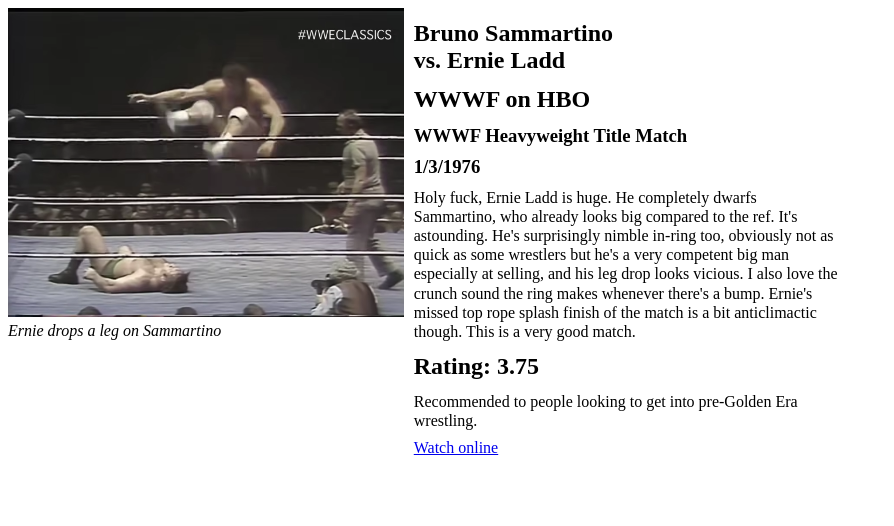
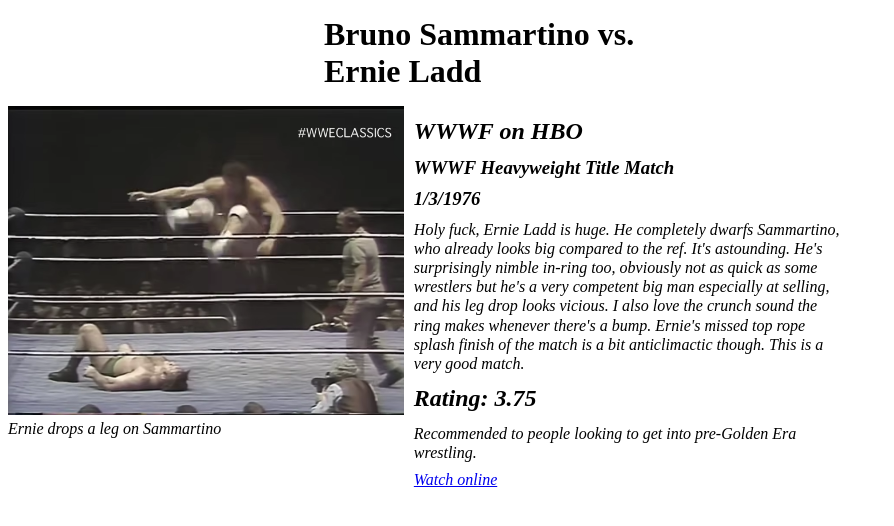
Before and after one commit to ThirdStrike3/ThirdStrike3.github.io, a plain HTML site: page 1970s.html in a window 1280 px wide. Shown: the whole page, without its empty margins (0-894 px from the left). Drawn offline with Linux system fonts and the light colour scheme.

Commit message:
reverting last commit

```diff
--- a/1970s.html
+++ b/1970s.html
@@ -6,16 +6,16 @@
     <link rel="stylesheet" href="styles.css">
 </head>
 <body>
+    <header>
+        <h1>Bruno Sammartino vs. Ernie Ladd</h1>
+    </header>
 
     <section class="content">
         <div class="image-container">
             <img src="1970simages/sammartinovsladd.png" alt="Ernie drops a leg on Sammartino">
-            <figcaption><i>Ernie drops a leg on Sammartino</i></figcaption>
+            <figcaption><i>Ernie drops a leg on Sammartino<i></figcaption>
         </div>
         <div class="main-text">
-            <header>
-                <h1>Bruno Sammartino vs. Ernie Ladd</h1>
-            </header>
             <h2>WWWF on HBO</h2>
             <h3>WWWF Heavyweight Title Match</h3>
             <h3>1/3/1976</h3>
--- a/styles.css
+++ b/styles.css
@@ -2,9 +2,14 @@ p {
     line-height: 1.2;
 }
 
-h1, h2, h3, p, header {
+h1, h2, h3, p {
     width: 50%;
     margin: 0.5em 0;
+}
+
+header {
+    width: 50%;
+    margin: 0 auto;
 }
 
 .content {
```
